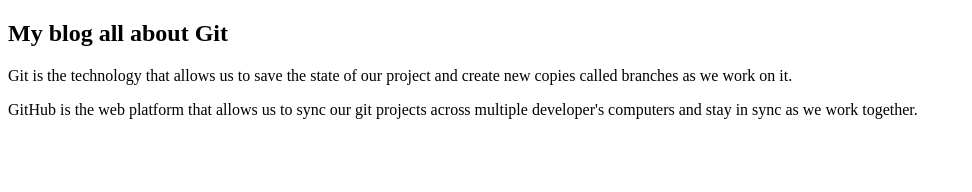
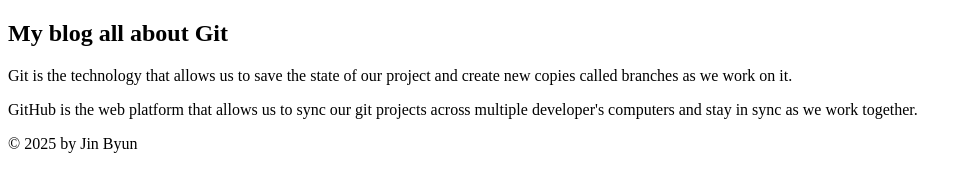
Before and after one commit to jinbyun5/web-scripting-1-2025-spring-summer, a plain HTML site: page index.html in a window 1280 px wide. Shown: the whole page, without its empty margins (0-972 px from the left). Drawn offline with Linux system fonts and the light colour scheme.

Commit message:
Adds copyright

```diff
--- a/index.html
+++ b/index.html
@@ -18,8 +18,7 @@
 
     </main>
     <footer>
-
-
+        &copy; 2025 by Jin Byun
     </footer>
 
 </body>
```
